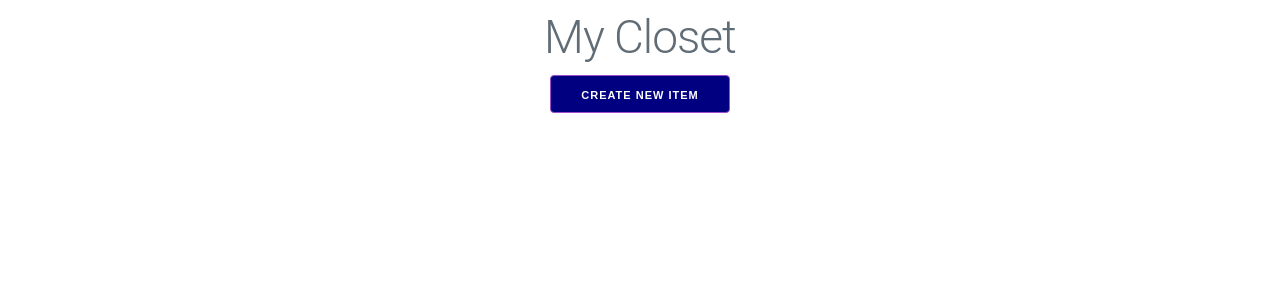
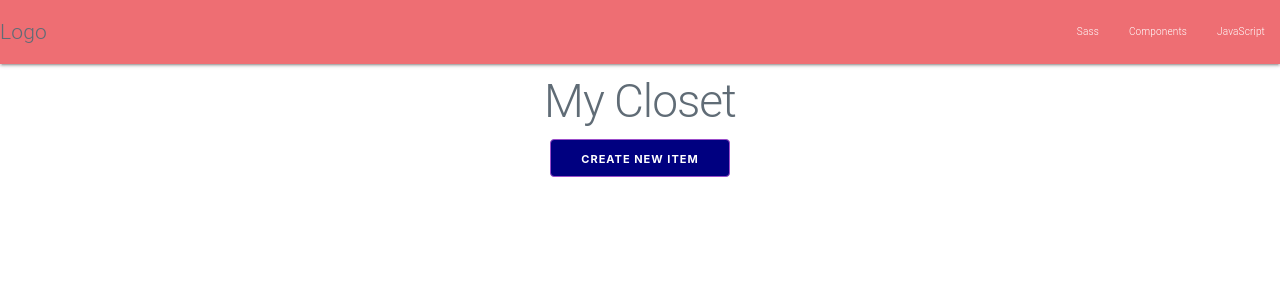
Before and after one commit to Elle-Mc/my-closet-frontend, a React (Create React App) app: page / in a window 1280 px wide. Shown: the top 300 px of the page. Built offline with nearby package versions, Linux system fonts and the light colour scheme; no server answers.

Commit message:
update css and pages

```diff
--- a/package.json
+++ b/package.json
@@ -6,6 +6,7 @@
     "@testing-library/jest-dom": "^5.14.1",
     "@testing-library/react": "^11.2.7",
     "@testing-library/user-event": "^12.8.3",
+    "materialize-css": "^1.0.0-rc.2",
     "milligram": "^1.4.1",
     "react": "^17.0.2",
     "react-dom": "^17.0.2",
--- a/public/index.html
+++ b/public/index.html
@@ -24,6 +24,13 @@
       work correctly both with client-side routing and a non-root public URL.
       Learn how to configure a non-root public URL by running `npm run build`.
     -->
+
+    <!-- Compiled and minified CSS -->
+    <link rel="stylesheet" href="https://cdnjs.cloudflare.com/ajax/libs/materialize/1.0.0/css/materialize.min.css">
+
+    <!-- Compiled and minified JavaScript -->
+    <script src="https://cdnjs.cloudflare.com/ajax/libs/materialize/1.0.0/js/materialize.min.js"></script>
+
     <title>React App</title>
   </head>
   <body>
--- a/src/App.js
+++ b/src/App.js
@@ -1,7 +1,8 @@
 //Import all components
 import AllPosts from "./pages/AllPosts";
 import SinglePost from "./pages/SinglePost";
-import Form from "./pages/Form"
+import Form from "./pages/Form";
+import Navbar from "./Navbar"
 
 //Import react and hooks
 import React, { useState, useEffect } from "react";
@@ -107,7 +108,8 @@ function App(props) {
   // returned JSX
   /////////////////////
     return (
-      <div>
+      <div className="App">
+        <Navbar/>
         <h1 style={h1}>My Closet</h1>
         <Link to ="/new"><button style={button}>Create New Item</button></Link>
         <Switch>
--- /dev/null
+++ b/src/Navbar.js
@@ -0,0 +1,24 @@
+import React, { Component } from "react";
+import M from "materialize-css";
+import "materialize-css/dist/css/materialize.min.css";
+
+class Navbar extends Component {
+    render() {
+        return (
+            <div>
+                <nav>
+                    <div class="nav-wrapper">
+                    <a href="#" class="brand-logo">Logo</a>
+                    <ul id="nav-mobile" class="right hide-on-med-and-down">
+                        <li><a href="sass.html">Sass</a></li>
+                        <li><a href="badges.html">Components</a></li>
+                        <li><a href="collapsible.html">JavaScript</a></li>
+                    </ul>
+                    </div>
+                </nav>
+            </div>
+        )
+    }
+}
+
+export default Navbar
--- a/src/pages/SinglePost.js
+++ b/src/pages/SinglePost.js
@@ -1,5 +1,6 @@
 import React from "react";
 import { Link } from "react-router-dom";
+import Navbar from "../Navbar";
 
 const SinglePost = ({ posts, match, edit, deleteItem }) => {
     const id = parseInt(match.params.id);
@@ -17,6 +18,7 @@ const SinglePost = ({ posts, match, edit, deleteItem }) => {
 
     return (
         <div style={div}>
+            <Navbar/>
             <h1>{post.piece}</h1>
             <h2>{post.details}</h2>
             <h2>{post.picture}</h2>
```
Also changed, not shown: src/components/layout/navbar.js (added, +22 -0 lines), 1 other file (tests, documents, lock files or other folders).
